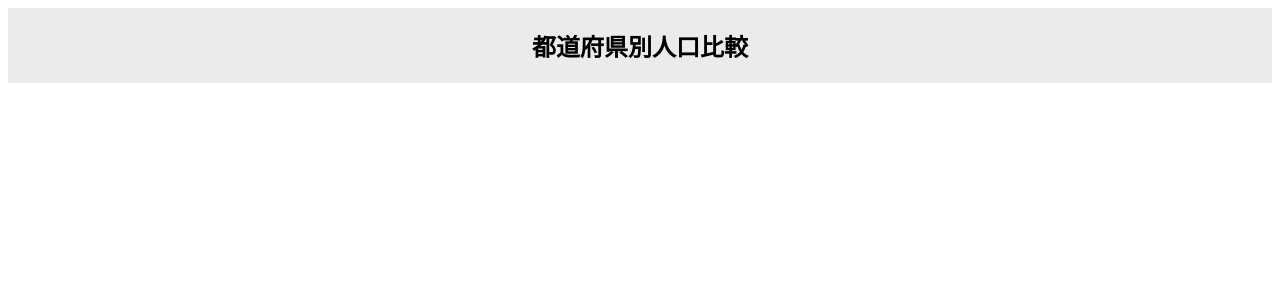
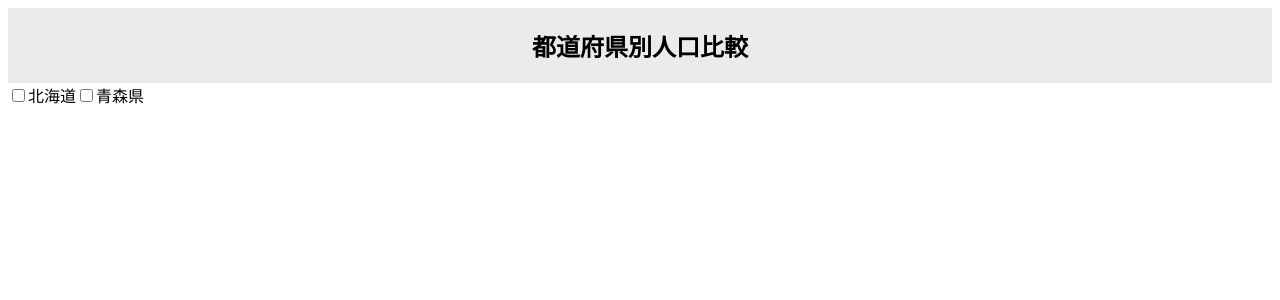
Before and after one commit to 6mile0/yumemi_frontend_test, a React (Vite) app: page / in a window 1280 px wide. Shown: the top 300 px of the page. Built offline with nearby package versions, Linux system fonts and the light colour scheme.

Commit message:
add: 都道府県選択コンポーネントを追加

```diff
--- /dev/null
+++ b/src/components/PrefectureSelector/PrefectureSelector.tsx
@@ -0,0 +1,12 @@
+import CheckBox from "../CheckBox/CheckBox";
+
+const PrefectureSelector: React.FC = () => {
+  return (
+    <div>
+      <CheckBox label="北海道" checked={false} onChange={() => {}} />
+      <CheckBox label="青森県" checked={false} onChange={() => {}} />
+    </div>
+  );
+};
+
+export default PrefectureSelector;
--- a/src/pages/TopPage.tsx
+++ b/src/pages/TopPage.tsx
@@ -1,9 +1,11 @@
 import Header from "../components/Header/Header";
+import PrefectureSelector from "../components/PrefectureSelector/PrefectureSelector";
 
 const TopPage: React.FC = () => {
   return (
     <>
       <Header />
+      <PrefectureSelector />
     </>
   );
 };
```
